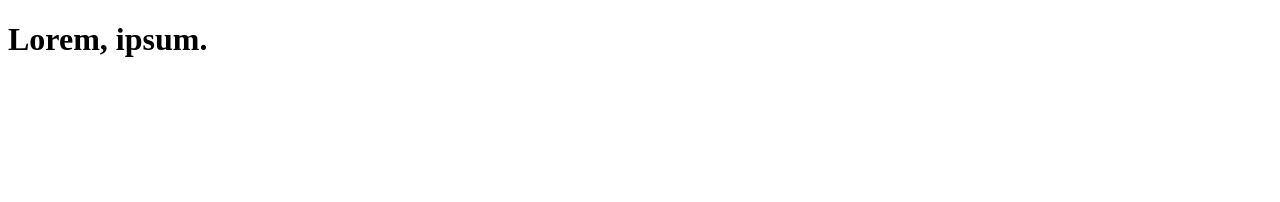
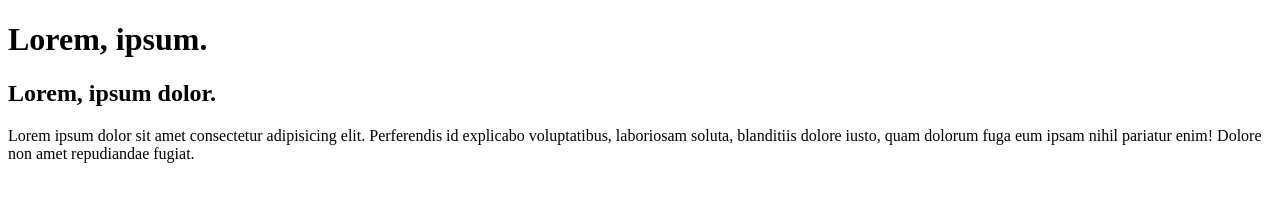
Before and after one commit to VasylUlianovskyi/git-branching, a plain HTML site: page index.html in a window 1280 px wide. Drawn offline with Linux system fonts and the light colour scheme.

Commit message:
Add main

```diff
--- a/index.html
+++ b/index.html
@@ -9,5 +9,14 @@
     <header>
       <h1>Lorem, ipsum.</h1>
     </header>
+    <main>
+      <h2>Lorem, ipsum dolor.</h2>
+      <p>
+        Lorem ipsum dolor sit amet consectetur adipisicing elit. Perferendis id
+        explicabo voluptatibus, laboriosam soluta, blanditiis dolore iusto, quam
+        dolorum fuga eum ipsam nihil pariatur enim! Dolore non amet repudiandae
+        fugiat.
+      </p>
+    </main>
   </body>
 </html>
```
